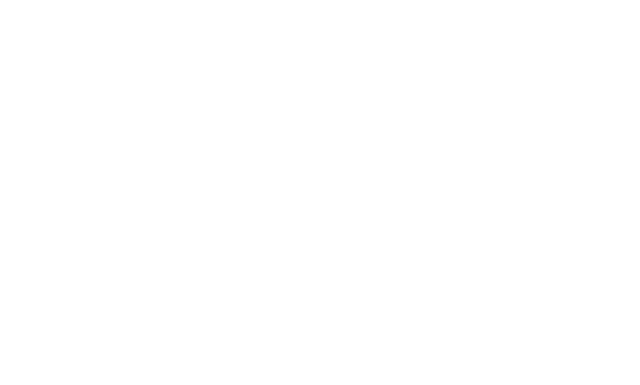
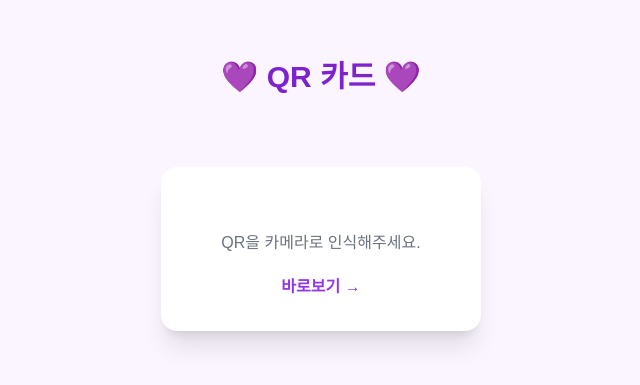
Before and after one commit to purity87/coming-out-card, a Nuxt app: page /qr/1 in a window 1280 px wide. Before the commit this address had no page. Shown: the part 205-590 px from the top of the page, without its empty margins (319-959 px from the left). Built offline with nearby package versions, Linux system fonts and the light colour scheme; a web font is replaced by a local one.

Commit message:
동적 QR

```diff
--- /dev/null
+++ b/app/components/HearbeatPlayer.vue
@@ -0,0 +1,28 @@
+<script setup lang="ts">
+import { ref } from 'vue'
+
+defineProps<{
+  src: string
+}>()
+
+const audioRef = ref<HTMLAudioElement | null>(null)
+
+function play() {
+  audioRef.value?.play()
+}
+</script>
+
+<template>
+  <div class="w-full text-center">
+    <audio ref="audioRef" preload="none">
+      <source :src="src" type="audio/mp4" />
+    </audio>
+
+    <button
+        @click="play"
+        class="mt-4 px-5 py-2 rounded-full bg-pink-500 text-white shadow hover:bg-pink-600 transition"
+    >
+      💓 심장소리 듣기
+    </button>
+  </div>
+</template>
--- a/app/pages/qr.vue
+++ /dev/null
@@ -1,48 +0,0 @@
-<template>
-  <div class="min-h-screen flex items-center justify-center bg-gradient-to-br from-rose-100 to-pink-200">
-    <div class="bg-white rounded-3xl shadow-xl p-8 text-center">
-      <h1 class="text-xl font-semibold mb-4">블링 카드 QR</h1>
-
-
-      <canvas
-          ref="qrCanvas"
-          class="mx-auto w-48 h-48 rounded-xl shadow-md"
-      />
-
-
-      <p class="mt-4 text-sm text-gray-500">
-        이 QR을 찍으면 블링 카드가 열려요 💗
-      </p>
-    </div>
-  </div>
-</template>
-
-
-<script setup lang="ts">
-import { ref, onMounted } from 'vue'
-import QRCode from 'qrcode'
-
-
-const qrCanvas = ref<HTMLCanvasElement | null>(null)
-
-
-// 👉 QR이 가리킬 주소 = 메인 카드 (/)
-const targetUrl = typeof window !== 'undefined'
-    ? window.location.origin + '/'
-    : ''
-
-
-onMounted(async () => {
-  if (!qrCanvas.value || !targetUrl) return
-
-
-  await QRCode.toCanvas(qrCanvas.value, targetUrl, {
-    width: 260,
-    margin: 2,
-    color: {
-      dark: '#ec4899',
-      light: '#ffffff'
-    }
-  })
-})
-</script>
--- /dev/null
+++ b/app/pages/qr/[card].vue
@@ -0,0 +1,89 @@
+<template>
+  <div class="min-h-screen flex flex-col items-center justify-center gap-10 bg-purple-50 p-10">
+    <!-- 타이틀 -->
+    <h1 class="text-3xl font-bold mb-8 text-purple-700">
+      💜 QR 카드 💜
+    </h1>
+
+    <!-- 카드 -->
+    <div class="flex flex-col items-center bg-white p-8 rounded-2xl shadow-xl w-80">
+      <!-- 카드 이름 / 이름 쿼리 -->
+      <h2 class="font-bold text-lg text-gray-800 mb-4">
+        {{ displayName }}
+      </h2>
+
+      <!-- QR -->
+      <img
+          v-if="qrDataUrl"
+          :src="qrDataUrl"
+          alt="QR 코드"
+          class="w-48 h-48"
+      />
+
+      <!-- 안내 -->
+      <p class="mt-4 text-s text-gray-500 text-center break-all">
+        QR을 카메라로 인식해주세요.
+      </p>
+
+      <!-- 바로보기 -->
+      <a
+          :href="targetUrl"
+          class="mt-5 text-purple-600 font-semibold hover:underline"
+      >
+        바로보기 →
+      </a>
+    </div>
+  </div>
+</template>
+
+<script setup lang="ts">
+import QRCode from 'qrcode'
+import { CARD_URI } from '~/constants/cardUri'
+
+definePageMeta({
+  ssr: false
+})
+
+const route = useRoute()
+
+const cardParam = route.params.card as string
+
+// 화면에 보여줄 이름 (ex: AA)
+const displayName = computed(() => {
+  const name = route.query.name
+  return typeof name === 'string'
+      ? decodeURIComponent(name)
+      : ''
+})
+
+/**
+ * 실제 이동할 URL (/imo?name=AA ...)
+ */
+const targetUrl = computed(() => {
+  const uri = Object.values(CARD_URI).find(
+      v => v.replace('/', '') === cardParam
+  )
+  if (!uri) return ''
+
+  const query = new URLSearchParams(
+      route.query as Record<string, string>
+  ).toString()
+
+  return window.location.origin + uri + (query ? `?${query}` : '')
+})
+
+const qrDataUrl = ref('')
+
+onMounted(async () => {
+  if (!targetUrl.value) return
+
+  try {
+    qrDataUrl.value = await QRCode.toDataURL(targetUrl.value, {
+      width: 260,
+      margin: 2
+    })
+  } catch (e) {
+    console.error('QR 생성 실패', e)
+  }
+})
+</script>
```
